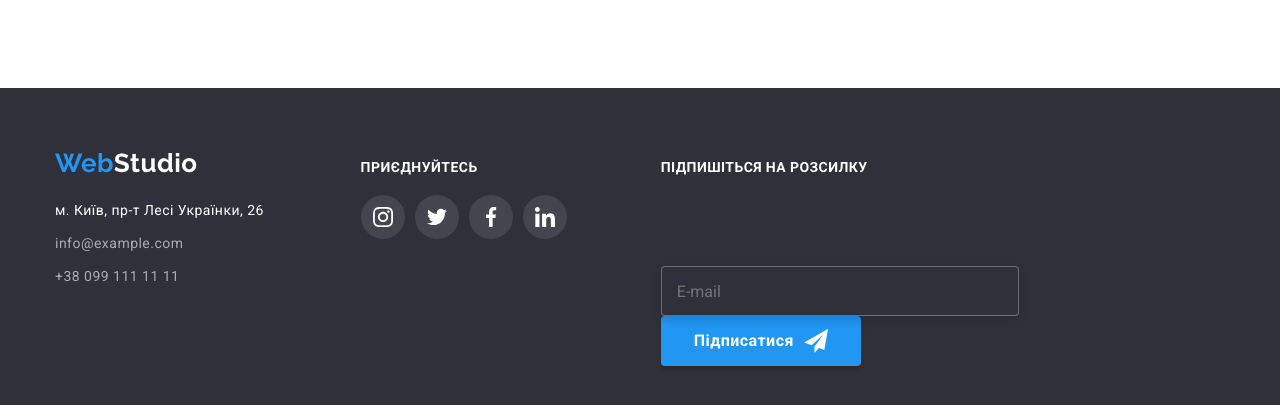
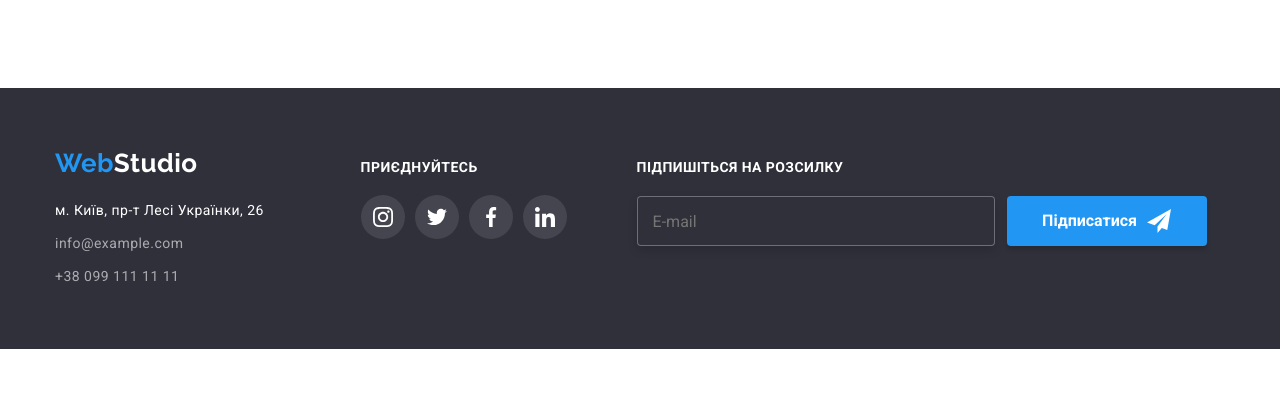
Before and after one commit to liza-balaklei/-goit-markup-hw-06, a plain HTML site: page index.html in a window 1280 px wide. Shown: the part 2616-3021 px from the top of the page. After the commit the page ends 2965 px from the top, so only its background shows below. Drawn offline with nearby package versions, Linux system fonts and the light colour scheme; files that its build step writes are made by us from their sources.

Commit message:
Футер-підписатися

```diff
--- a/index.html
+++ b/index.html
@@ -472,7 +472,7 @@
       <!-- Підпишіться на розсилку -->
 
 
-        <div class="footer-online container">
+        <div class="footer-online">
         <h3 class="title online-title">Підпишіться на розсилку</h3>
         <div class="online-wrap">
           <form class="online-form">
@@ -483,11 +483,11 @@
               placeholder="E-mail"
             />
 
-            <a href="" class="online-link">Підписатися
+            <button type="submit" class="online-btn">Підписатися
               <svg class="online-link-img" width="24" height="24">
-                  <use href="./images/icons.svg#icon-icon-send"></use>
-                </svg>
-            </a>
+                <use href="./images/icons.svg#icon-icon-send"></use>
+              </svg>
+            </button>
 
       </form>
         </div>
@@ -514,7 +514,6 @@
               class="form-input"
               required
               name="user-name"
-              placeholder=" "
               id="user-name"
             />
             <svg class="input-icon" width="18" height="18">
@@ -529,7 +528,6 @@
               type="tel"
               class="form-input"
               name="user-tel"
-              placeholder=" "
               id="user-tel"
             />
             <svg class="input-icon" width="18" height="18">
@@ -546,7 +544,6 @@
               class="form-input"
               required
               name="user-email"
-              placeholder=" "
               id="user-email"
             />
             <svg class="input-icon" width="18" height="18">
--- a/sass/layouts/_footer-online.scss
+++ b/sass/layouts/_footer-online.scss
@@ -1,9 +1,3 @@
-.footer-online {
-    display: flex;
-    padding-bottom: 83px;
-    width: calc(50% - 15px);
-    flex-wrap: wrap;
-  }
 
   .online-title {
     font-weight: 700;
@@ -15,7 +9,8 @@
     margin-bottom: 20px;
   }
 
-  .online-wrap {
+  .online-form {
+    display: flex;
   }
 
   .online-input {
@@ -29,7 +24,7 @@
     background-color: #2f303a;
   }
 
-  .online-link {
+  .online-btn {
     display: flex;
     align-items: center;
     justify-content: center;
```
Also changed, not shown: css/main.css, css/main.min.css, 2 other files.
